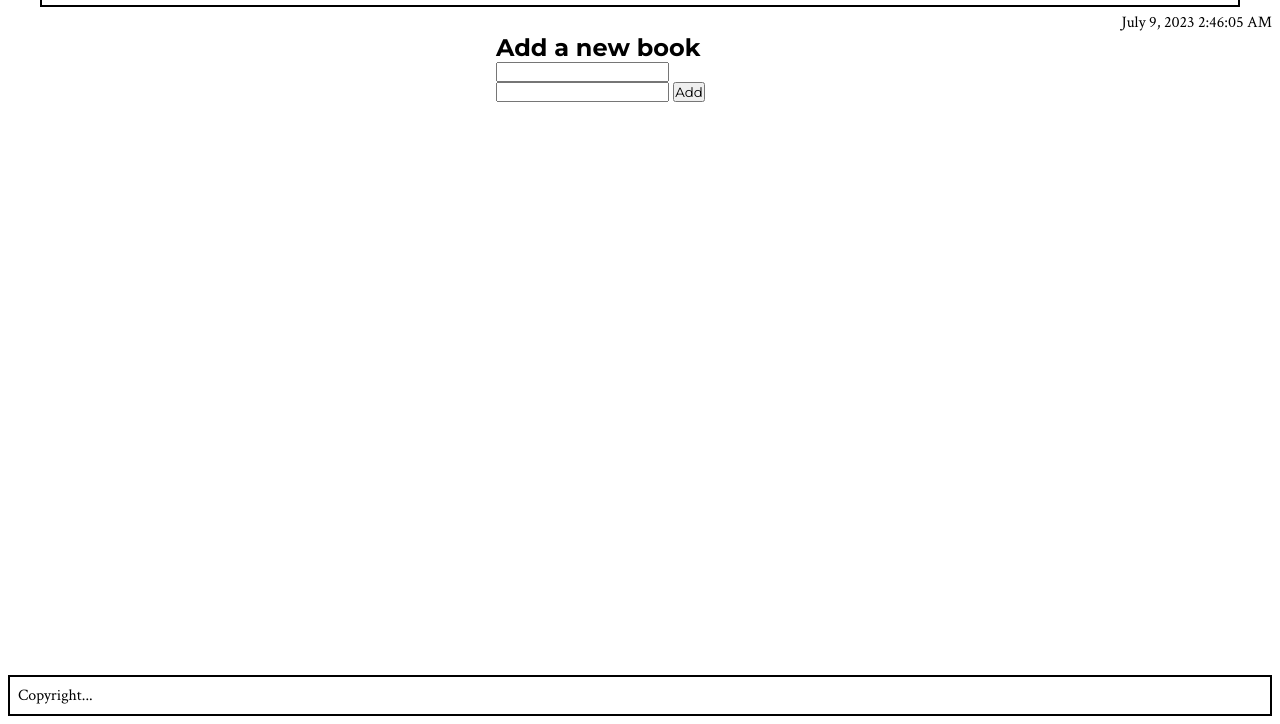
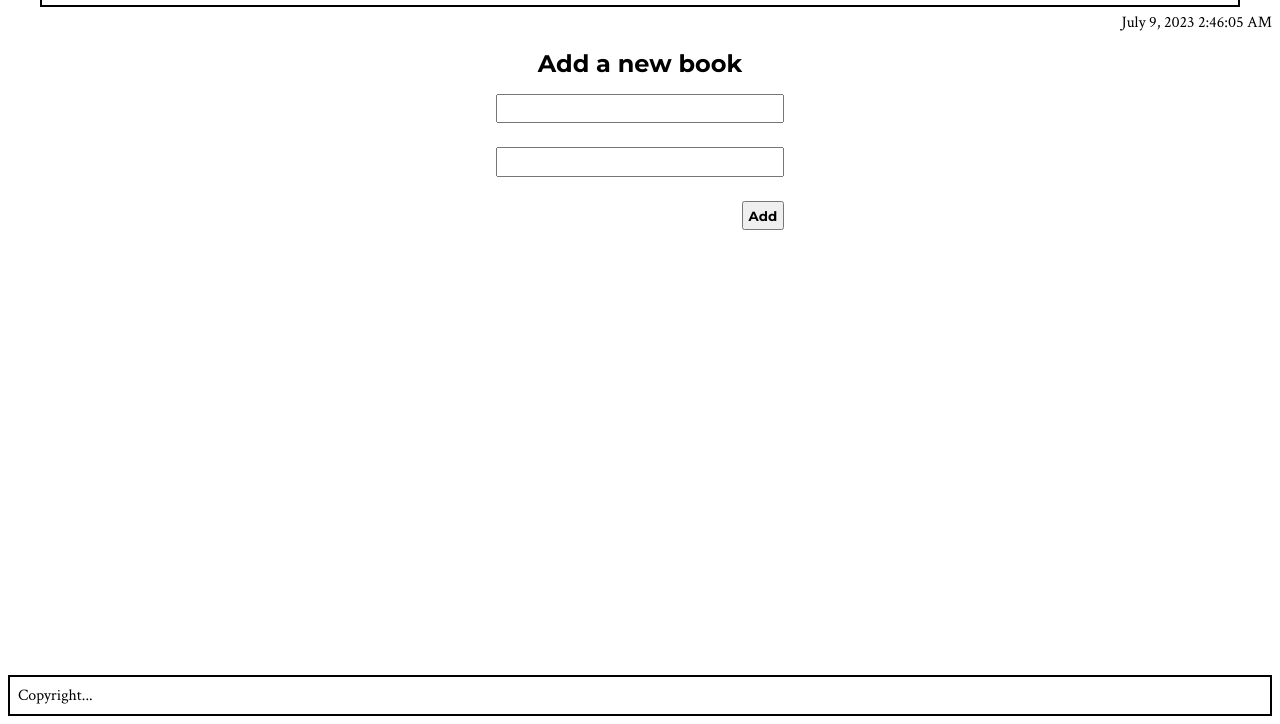
Before and after one commit to Wineshuga/AwesomeBooks, a website: page index.html in a window 1280 px wide. Both pictures are taken after a click on the item "Add new". Shown: the part 76-800 px from the top of the page. Drawn offline with Linux system fonts and the light colour scheme.

Commit message:
Style form section

```diff
--- a/style.css
+++ b/style.css
@@ -52,14 +52,16 @@ section {
   margin: auto;
 }
 
-.book-list-sec {
+.book-list-sec,
+.form-sec {
   text-align: center;
-  margin: 1rem 0;
+  margin: 1rem auto;
 }
 
 .book-div {
   display: flex;
   justify-content: space-between;
+  align-items: center;
   padding: 0.5rem;
 }
 
@@ -71,6 +73,22 @@ section {
   margin-top: 1rem;
 }
 
+input[type=text] {
+    display: block;
+    margin: 1rem 0rem 1.5rem;
+    padding: 0.3rem;
+    width: 100%;
+}
+
+.add-btn {
+    float: right;
+}
+.add-btn,
+button {
+    font-weight: 700;
+    padding: 0.3rem;
+}
+
 footer {
   border: 2px solid;
   padding: 0.5rem;
```
